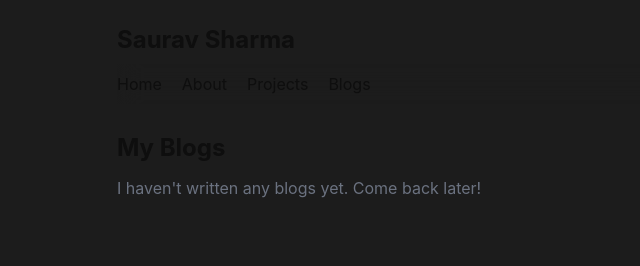
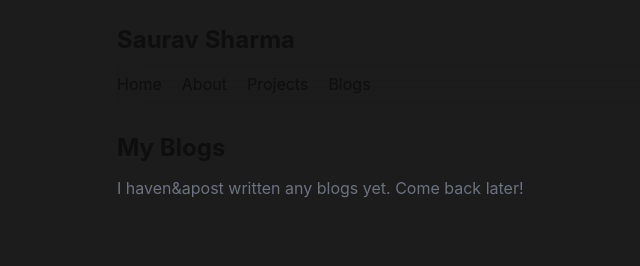
Before and after one commit to aniketsaurav18/saurav, a Next.js app: page /blogs in a window 1280 px wide. Shown: the top 266 px of the page, without its empty margins (155-795 px from the left). Built offline with nearby package versions, Linux system fonts and the light colour scheme.

Commit message:
fixed phase 1 linting issue

```diff
--- a/src/app/blogs/page.tsx
+++ b/src/app/blogs/page.tsx
@@ -15,7 +15,7 @@ export default function Blogs() {
       <ul>
         {postData.posts.length === 0 ? (
           <p className="text-gray-500 dark:text-gray-400">
-            I haven't written any blogs yet. Come back later!
+            I haven&apost written any blogs yet. Come back later!
           </p>
         ) : (
           postData.posts.map((post: Post) => (
--- a/src/app/layout.tsx
+++ b/src/app/layout.tsx
@@ -1,5 +1,4 @@
 import type { Metadata } from "next";
-import localFont from "next/font/local";
 import "./globals.css";
 import Header from "@/components/Header";
 import Navbar from "@/components/Navbar";
```
